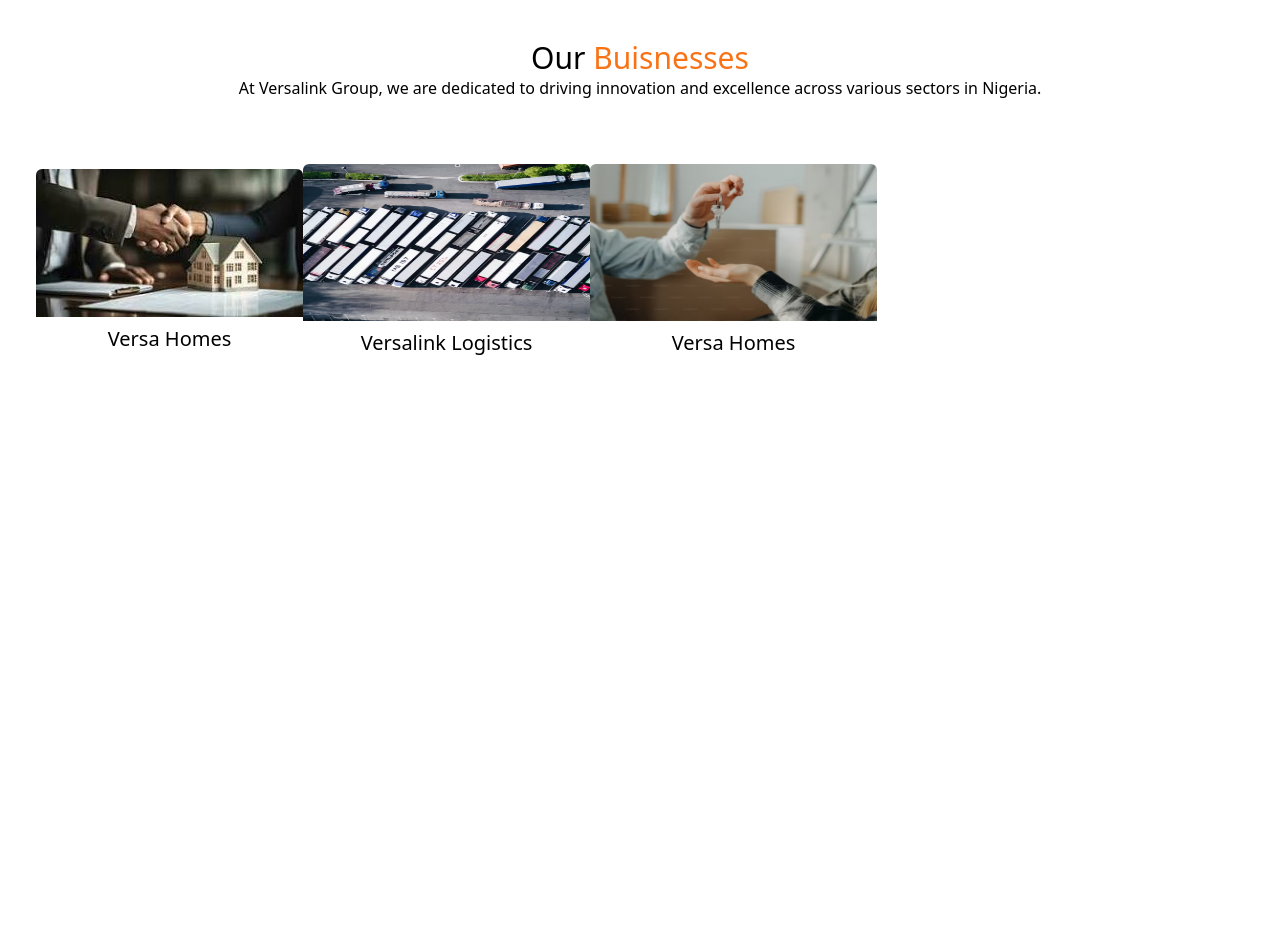
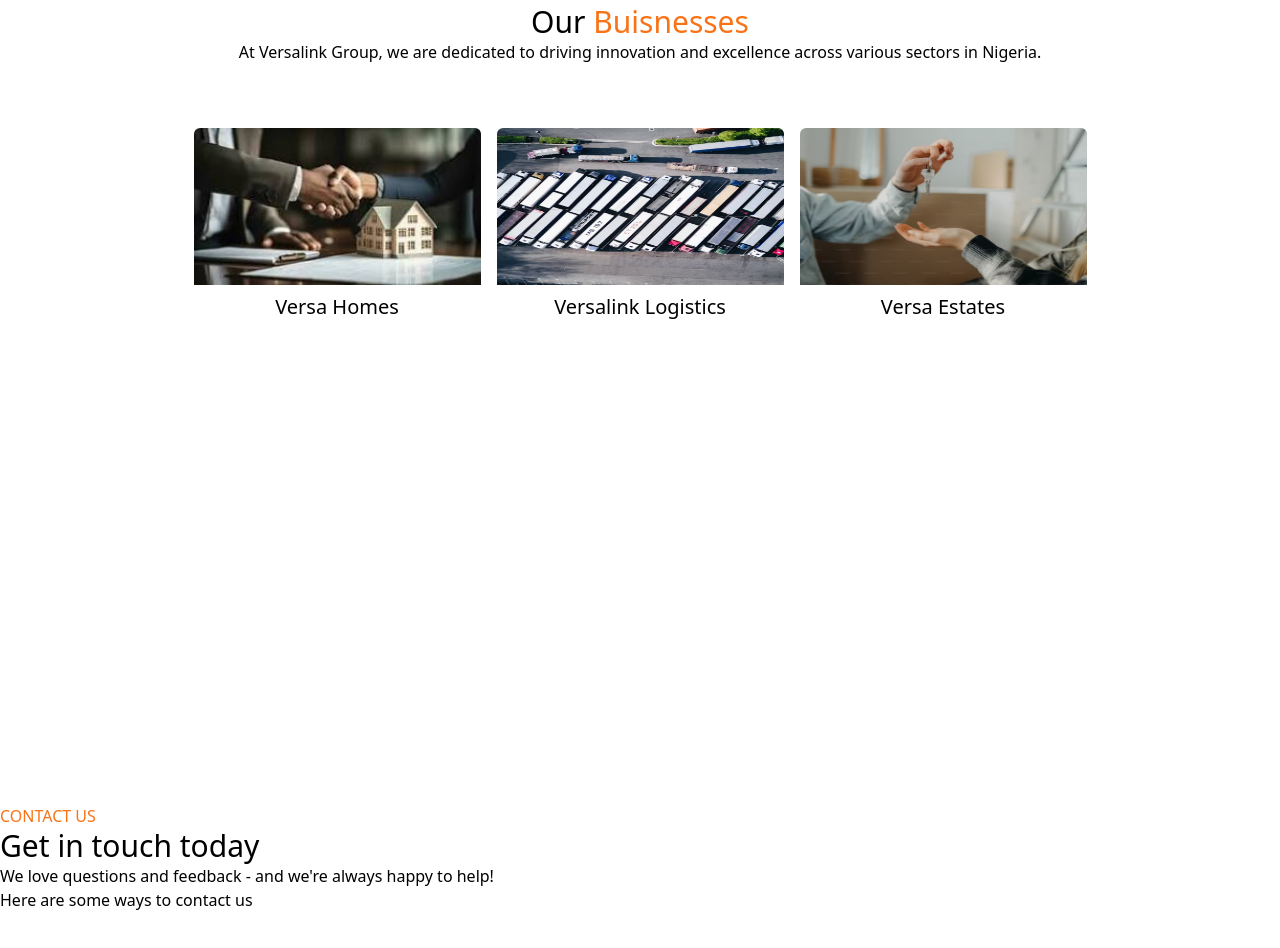
Before and after one commit to Youssoufai/v23, a Next.js app: page / in a window 1280 px wide. Shown: the part 2400-3348 px from the top of the page. Before the commit the page ends 3204 px from the top, so only its background shows below. Built offline with nearby package versions, Linux system fonts and the light colour scheme.

Commit message:
Contact page

```diff
--- a/app/components/Buisness.jsx
+++ b/app/components/Buisness.jsx
@@ -1,13 +1,12 @@
 const Buisness = () => {
     return (
         <>
-            <section className="h-screen p-9">
+            <section className="h-screen w-full">
                 <h1 className="text-3xl text-center">Our <span className="text-orange-500">Buisnesses</span></h1>
                 <p className="text-center">At Versalink Group, we are dedicated to driving innovation and excellence across various sectors in Nigeria.</p>
-                <section className="mt-16">
-                    <div className="flex items-center justice-between">
+                <div className="mt-16 flex items-center justify-center w-full space-x-4"> {/* Added space-x-4 for spacing */}
                     <div className="bg-white text-center flex items-center flex-col space-y-2">
-                            <img src="real.jpeg" className=" rounded-tr-md rounded-tl-md " />
+                        <img src="real.jpeg" className="h-[157px] w-[287px] rounded-tr-md rounded-tl-md" alt="Versa Homes" /> {/* Added alt text */}
                         <h1 className="text-xl">Versa Homes</h1>
                     </div>
                     <div className="bg-white text-center flex items-center flex-col space-y-2">
@@ -16,12 +15,9 @@
                     </div>
                     <div className="bg-white text-center flex items-center flex-col space-y-2">
                         <img src="homes.avif" className="h-[157px] w-[287px] rounded-tr-md rounded-tl-md" alt="homes" />
-                            <h1 className="text-xl">Versa Homes</h1>
+                        <h1 className="text-xl">Versa Estates</h1> {/* Changed to "Versa Estates" */}
                     </div>
-
                 </div>
-                    <div></div>
-                </section>
             </section>
         </>
     )
--- /dev/null
+++ b/app/components/Contact.jsx
@@ -0,0 +1,18 @@
+const Contact = () => {
+    return (
+        <>
+            <section className="h-screen flex">
+                <div>
+                    <h3 className="text-orange-500">CONTACT US</h3>
+                    <h1 className="text-3xl">Get in touch today</h1>
+                    <p>We love questions and feedback - and we're always happy to help! <br /> Here are some ways to contact us</p>
+                </div>
+                <div>
+
+                </div>
+            </section>
+        </>
+    )
+}
+
+export default Contact
--- a/app/page.jsx
+++ b/app/page.jsx
@@ -1,5 +1,6 @@
 import About from "./components/About";
 import Buisness from "./components/Buisness";
+import Contact from "./components/Contact";
 import Hero from "./components/Hero";
 import Mission from "./components/Mission";
 import Navbar from "./components/Navbar";
@@ -12,6 +13,7 @@
       <About />
       <Mission />
       <Buisness />
+      <Contact />
     </>
   );
 }
```
Lines whose indentation alone changed are shown as unchanged.
